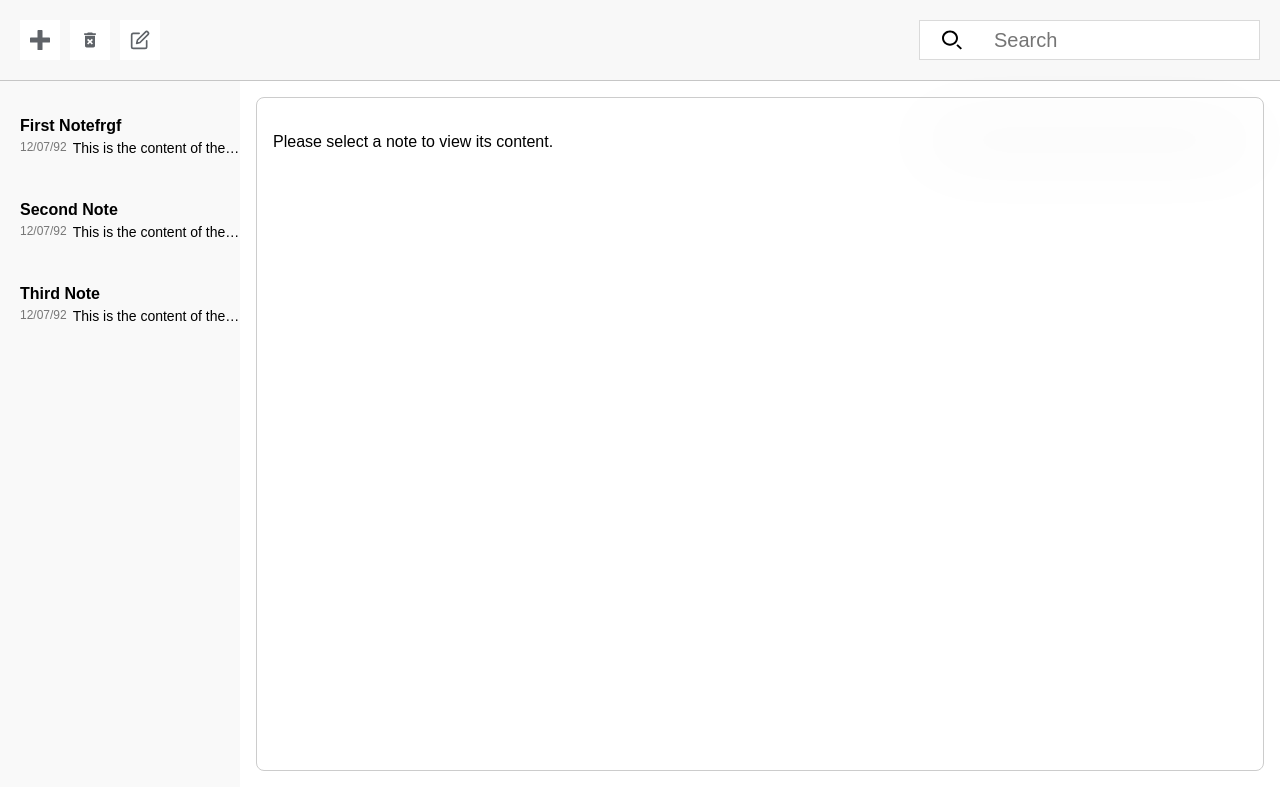
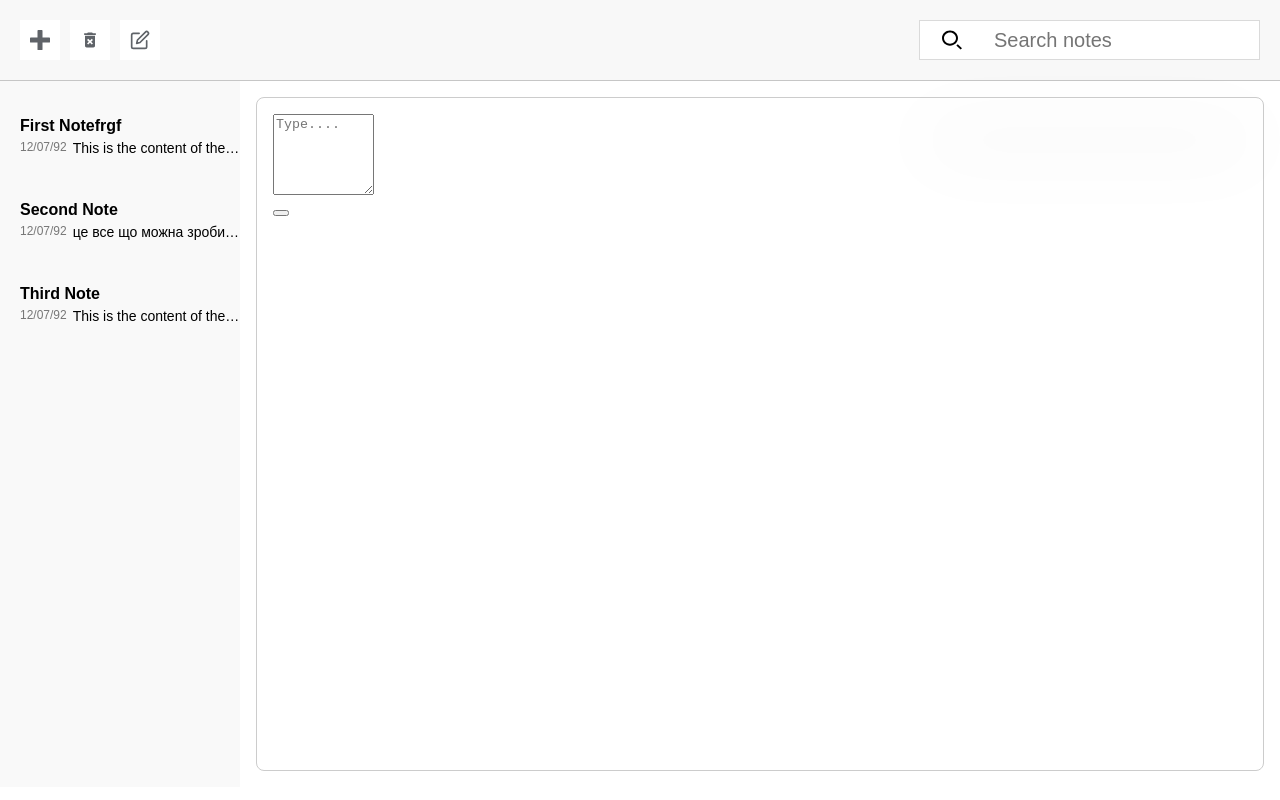
Before and after one commit to olha-zolotarchuk/work-project, a React (Create React App) app in the folder notes-app/: page / in a window 1280 px wide. Built offline with nearby package versions, Linux system fonts and the light colour scheme.

Commit message:
Corrected search functionality

```diff
--- a/notes-app/src/App.js
+++ b/notes-app/src/App.js
@@ -4,12 +4,15 @@ import Workspace from "./components/Workspace";
 import Sidebar from "./components/Sidebar";
 // import Search from "./components/SearchBox";
 import Nav from "./Nav";
+// import AddNote from "./components/AddNote";
 
 const App = () => {
   const [selectedNote, setSelectedNote] = useState(null);
   const [selectedNoteId, setSelectedNoteId] = useState(null);
 
-  // const [searchText, setSearchText] = useState("");
+  const [searchText, setSearchText] = useState("");
+  const [filteredNotes, setFilteredNotes] = useState("");
+
   const [notes, setNotes] = useState([
     {
       id: 1,
@@ -21,7 +24,7 @@ const App = () => {
     {
       id: 2,
       title: "Second Note",
-      content: "This is the content of the second note",
+      content: "це все що можна зробити на 300баксів",
       date: "12/07/92",
     },
     {
@@ -41,7 +44,7 @@ const App = () => {
 
   const handleDeleteNote = (id) => {
     //  console.log(id);
-     const shouldDelete = window.confirm(
+    const shouldDelete = window.confirm(
       "Are you sure you want to delete this note?"
     );
     if (shouldDelete) {
@@ -49,29 +52,61 @@ const App = () => {
       //  console.log(newNotes);
       setNotes(newNotes);
     }
+  };
 
+  const handleSearchTextChange = (event) => {
+    const searchText = event.target.value;
+    // console.log(event.target.value);
+    console.log(searchText);
+    const filteredNotes = notes.filter(
+      (note) =>
+        note.title.toLowerCase().includes(searchText.toLowerCase()) ||
+        note.content.toLowerCase().includes(searchText.toLowerCase())
+    );
+    console.log(filteredNotes);
+    setFilteredNotes(filteredNotes);
+    setSearchText(searchText);
+  };
 
+  const handleAddNote = () => {
+    const newNote = {
+      // id: uuidv4(),
+      text: "",
+      date: new Date().toLocaleDateString(),
+    };
+    console.log( newNote);
+    setNotes([...notes, newNote]);
+    console.log( notes);
+    // setActiveId(newNote.id);
+    // console.log("Active note ID:", newNote.id);
   };
 
   return (
     <div className="app">
       <Nav
+        handleAddNote={handleAddNote}
         selectedNoteId={selectedNoteId}
         handleDeleteNote={handleDeleteNote}
+        searchText={searchText}
+        handleSearchTextChange={handleSearchTextChange}
       />
-
+      {/* <Search
+        searchText={searchText}
+        handleSearchTextChange={handleSearchTextChange}
+      /> */}
       <div className="app__page">
         <Sidebar
           notes={notes}
-          title={notes.title}
           onNoteSelect={handleNoteSelect}
           selectedNoteId={selectedNoteId}
+          filteredNotes={filteredNotes}
         />
         <Workspace
           selectedNote={selectedNote}
           handleDeleteNote={handleDeleteNote}
         />
       </div>
+      {/* <AddNote /> */}
     </div>
   );
 };
--- a/notes-app/src/Nav.js
+++ b/notes-app/src/Nav.js
@@ -2,36 +2,36 @@ import React from "react";
 import { MdDeleteForever } from "react-icons/md";
 import { ImPlus } from "react-icons/im";
 import { FiEdit } from "react-icons/fi";
+import Search from "./components/SearchBox";
 
-const Nav = ({ handleDeleteNote, selectedNoteId }) => {
+const Nav = ({
+  handleDeleteNote,
+  selectedNoteId,
+  searchText,
+  handleSearchTextChange,
+  handleAddNote,
+}) => {
   return (
     <nav className="nav">
       <div className="edit__box">
-        <button className="icon__box">
+        <button className="icon__box" onClick={handleAddNote}>
           <ImPlus className="icon" />
         </button>
 
-          <button className="icon__box">
-            <MdDeleteForever
-              className="icon"
+        <button
+          className="icon__box"
           onClick={() => handleDeleteNote(selectedNoteId)}
-            />
+        >
+          <MdDeleteForever className="icon" />
         </button>
         <button className="icon__box">
           <FiEdit className="icon" />
         </button>
-
-
       </div>
-      <div className="search__box">
-        <input
-          className="search__box__icon"
-          type="text"
-          //   value={searchText}
-          //   onChange={handleSearchTextChange}
-          placeholder="Search"
+      <Search
+        searchText={searchText}
+        handleSearchTextChange={handleSearchTextChange}
       />
-      </div>
     </nav>
   );
 };
--- /dev/null
+++ b/notes-app/src/components/AddNote.js
@@ -0,0 +1,78 @@
+import React, { useState, useEffect } from "react";
+
+const AddNote = ({  }) => {
+  // const [title, setTitle] = useState("");
+  // const [content, setContent] = useState("");
+
+  const [noteText, setNoteText] = useState("");
+
+  const handleNoteChange = (event) => {
+    setNoteText(event.target.value);
+  };
+
+  useEffect(() => {
+    // open the IndexedDB database
+    const request = indexedDB.open("notes", 1);
+
+    // handle upgrade needed event
+    request.onupgradeneeded = (event) => {
+      const db = event.target.result;
+      const objectStore = db.createObjectStore("notes", {
+        keyPath: "id",
+        autoIncrement: true,
+      });
+      objectStore.createIndex("noteText", "noteText", { unique: false });
+    };
+
+    // handle success event
+    request.onsuccess = (event) => {
+      const db = event.target.result;
+
+      // save the note to the IndexedDB database
+      const transaction = db.transaction("notes", "readwrite");
+      const objectStore = transaction.objectStore("notes");
+      const newNote = { noteText };
+      const request = objectStore.add(newNote);
+      request.onsuccess = () => {
+        console.log("Note saved to IndexedDB:", noteText);
+      };
+    };
+  }, [noteText]);
+
+  return (
+    <div className="note">
+      <textarea
+        cols="10"
+        rows="5"
+        placeholder="Type...."
+
+        value={noteText}
+        onChange={handleNoteChange}
+      ></textarea>
+
+    </div>
+
+    // <form onSubmit={handleSubmit}>
+    //   <label>
+    //     <input
+    //       type="text"
+    //       value={title}
+    //       onChange={(event) => setTitle(event.target.value)}
+    //       placeholder="Title"
+    //     />
+    //   </label>
+    //   <br />
+    //   <label>
+    //     <textarea
+    //       value={content}
+    //       onChange={(event) => setContent(event.target.value)}
+    //       placeholder="Content"
+    //     />
+    //   </label>
+    //   <br />
+    //   <button type="submit">Add Note</button>
+    // </form>
+  );
+};
+
+export default AddNote;
--- a/notes-app/src/components/SearchBox.js
+++ b/notes-app/src/components/SearchBox.js
@@ -1,14 +1,14 @@
 import React from "react";
-import { MdSearch } from "react-icons/md";
 
-const Search = ({ handleSearchNote }) => {
+const Search = ({ searchText, handleSearchTextChange }) => {
   return (
-    <div className="search">
-      <MdSearch className="search__icons" size="1.3em" />
+    <div className="search__box">
       <input
-        onChange={(event) => handleSearchNote(event.target.value)}
+        className="search__box__icon"
         type="text"
-        placeholder="type to search..."
+        value={searchText}
+        onChange={handleSearchTextChange}
+        placeholder="Search notes"
       />
     </div>
   );
--- a/notes-app/src/components/Sidebar.js
+++ b/notes-app/src/components/Sidebar.js
@@ -1,16 +1,26 @@
 import React from "react";
 import ListItem from "./ListItem";
 
-const Sidebar = ({ notes, onNoteSelect, selectedNoteId }) => {
+const Sidebar = ({
+  notes,
+  onNoteSelect,
+  selectedNoteId,
+  filteredNotes,
+  setActiveId,
+}) => {
+
+  const displayedNotes = filteredNotes.length > 0 ? filteredNotes : notes;
+
   return (
     <div className="sidebar">
       <ul className="notes__list">
-        {notes.map((note) => (
+        {displayedNotes.map((note) => (
           <ListItem
             key={note.id}
             note={note}
             isSelected={note.id === selectedNoteId}
             onSelectNote={onNoteSelect}
+            setActiveId={setActiveId}
           />
         ))}
       </ul>
--- a/notes-app/src/components/Workspace.js
+++ b/notes-app/src/components/Workspace.js
@@ -1,6 +1,7 @@
 import React from "react";
+import AddNote from "./AddNote";
 
-const Workspace = ({ selectedNote = {}, handleDeleteNote }) => {
+const Workspace = ({ selectedNote = {}, handleDeleteNote, handleAddNote }) => {
   // console.log("Selected note:", selectedNote);
   const handleDelete = () => {
     const shouldDelete = window.confirm(
@@ -17,6 +18,7 @@ const Workspace = ({ selectedNote = {}, handleDeleteNote }) => {
     <div className="workspace">
       {selectedNote ? (
         <div>
+          <textarea placeholder="Start typing"></textarea>
           <h2>{selectedNote.title}</h2>
           <p>{selectedNote.content}</p>
           <button className="delete__button" onClick={handleDelete}>
@@ -24,8 +26,10 @@ const Workspace = ({ selectedNote = {}, handleDeleteNote }) => {
           </button>
         </div>
       ) : (
-        <p>Please select a note to view its content.</p>
-      )}
+        // <p>Please select a note to view its content.</p>
+          <AddNote/>
+      )}{" "}
+      <button className="add__button" onClick={handleAddNote}></button>
     </div>
   );
 };
```
Also changed, not shown: 1 other file (tests, documents, lock files or other folders). Lines whose indentation alone changed are shown as unchanged.
